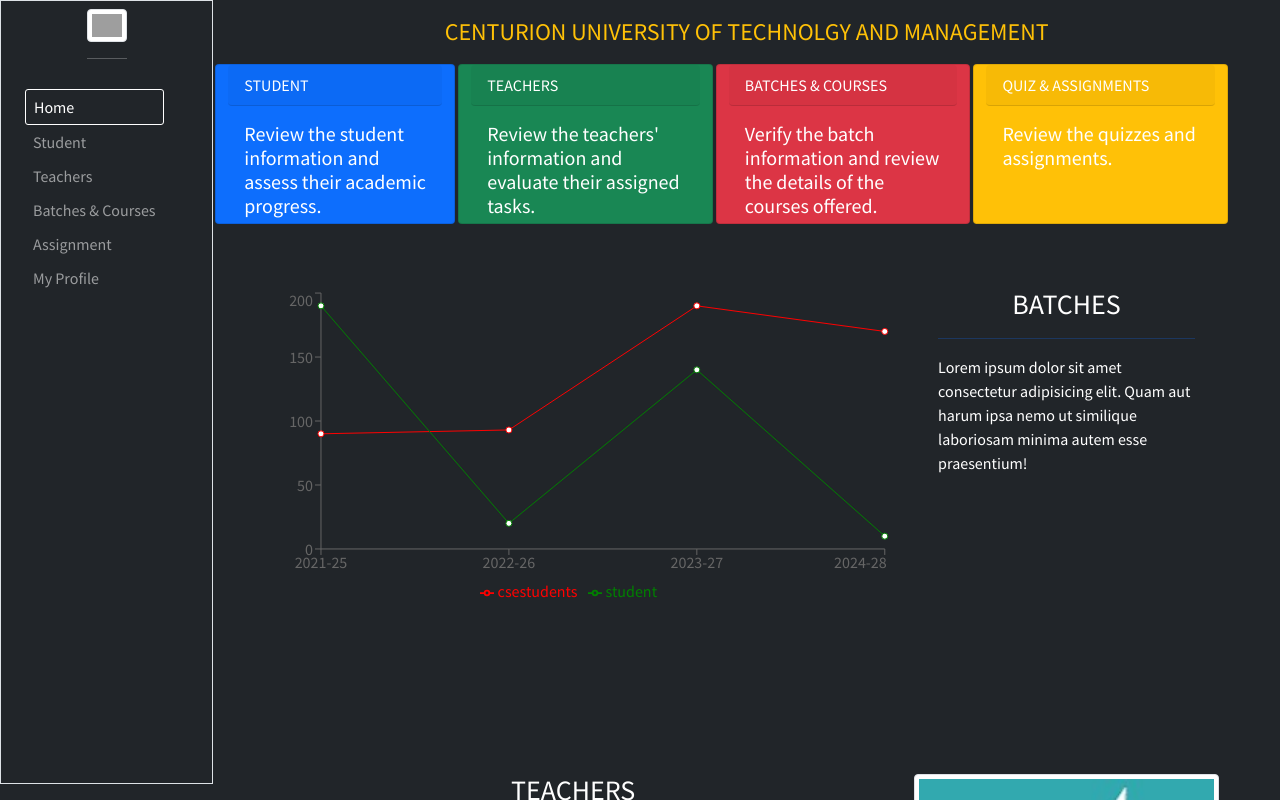
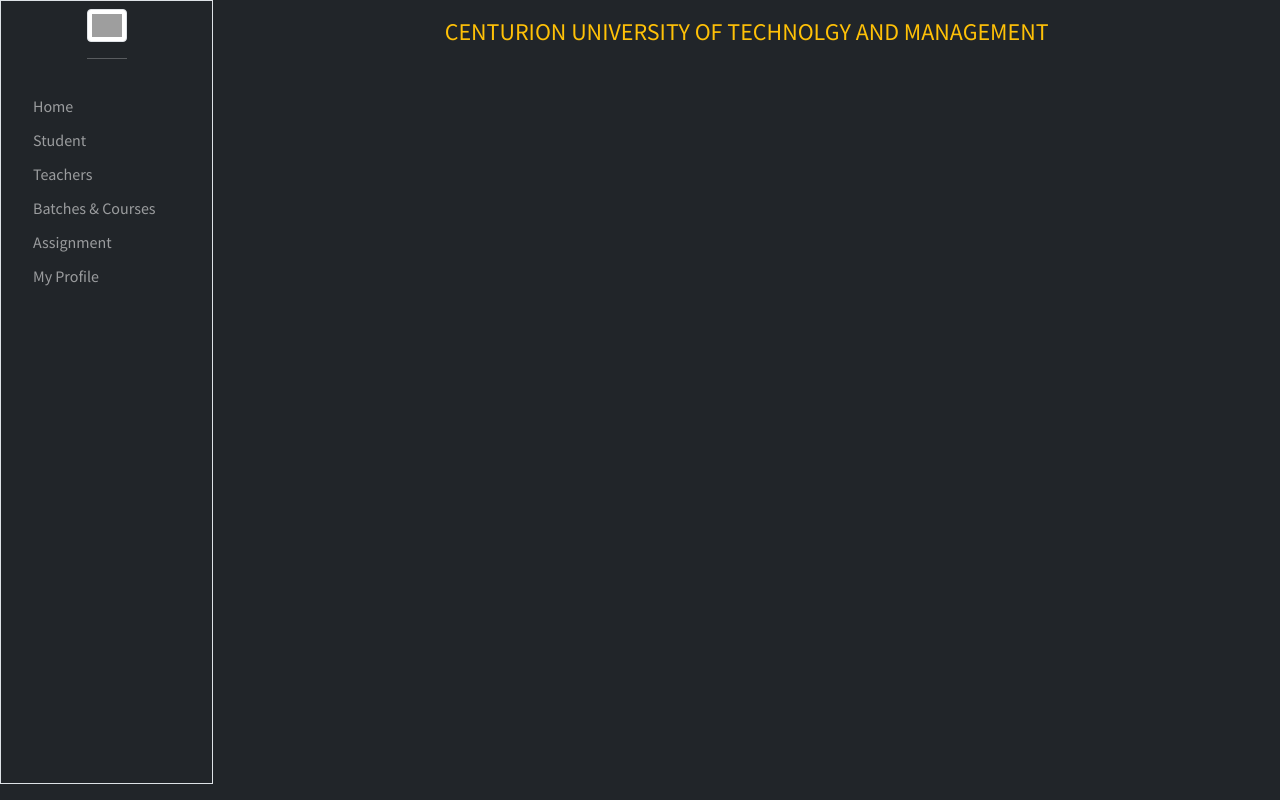
Before and after one commit to Ankit-Dalei/learning_management_system, a React (Create React App) app in the folder Frontend/lms/: page /Hod in a window 1280 px wide. Built offline with nearby package versions, Linux system fonts and the light colour scheme; grey boxes are pictures that could not be loaded.

Commit message:
more updated routing

```diff
--- a/Frontend/lms/src/App.js
+++ b/Frontend/lms/src/App.js
@@ -45,6 +45,7 @@
 import HodTeacherDetails from "./HodTeacher/HodTeacherDetails";
 import HodStudentDetails from "./HodStudent/HodStudentDetails";
 import HodStudentInfo from "./HodStudent/HodStudentInfo";
+import HodOutlet from "./HodOutlet";
 
 function App() {
   const getMode = () => {
@@ -99,7 +100,8 @@
           <Route path='/management_Assign' element={<Form/>}/>
      {/*  <Route path='/Navbar' element={<Navbar/>}/> */}
      <Route path="/Hod" element={<Hod/>}>
-      <Route index element={<Hodbody/>}/>
+      <Route index element={<HodOutlet/>}/>
+      <Route path="Home" element={<Hodbody/>}/>
       <Route path="Teacher" element={<HodTeacherbody/>}>
         <Route index element={<HodTeacherDetails/>}/>
         <Route path="TeacherDetails" element={<HodTeacherInfo/>}/>
--- a/Frontend/lms/src/Hodnavbar.js
+++ b/Frontend/lms/src/Hodnavbar.js
@@ -1,18 +1,14 @@
 import React, { useState, useEffect } from 'react';
-import { Link, useLocation } from 'react-router-dom';
+import { Link, useLocation,NavLink } from 'react-router-dom';
 
 const Hodnavbar = () => {
     const [activeLink, setActiveLink] = useState('');
     const location = useLocation();
 
     useEffect(() => {
+        // Set the active link based on the current pathname
         setActiveLink(location.pathname);
     }, [location.pathname]);
-
-    useEffect(() => {
-
-        setActiveLink(location.pathname || '/Hod');
-    }, []);
 
     return (
         <div className='container-fluid p-0 m-0' style={{ width: '100%' }}>
@@ -33,22 +29,22 @@
 
                         <ul className="navbar-nav me-auto mb-2 mb-lg-0 flex-column">
                             <li className="nav-item">
-                                <Link to='/Hod' className={`nav-link ${activeLink === '/Hod' ? 'active' : ''}`} onClick={() => setActiveLink('/Hod')}>Home</Link>
+                                <NavLink to='/Hod/Home' className='nav-link'>Home</NavLink>
                             </li>
                             <li className="nav-item">
-                                <Link to='/Hod/Student' className={`nav-link ${activeLink.startsWith('/Hod/Student') ? 'active' : ''}`} onClick={() => setActiveLink('/Hod/Student')}>Student</Link>
+                                <NavLink to='/Hod/Student' className='nav-link'>Student</NavLink>
                             </li>
                             <li className="nav-item">
-                                <Link to="/Hod/Teacher" className={`nav-link ${activeLink.startsWith('/Hod/Teacher') ? 'active' : ''}`} onClick={() => setActiveLink('/Hod/Teacher')}>Teachers</Link>
+                                <NavLink to="/Hod/Teacher" className='nav-link'>Teachers</NavLink>
                             </li>
                             <li className="nav-item">
-                                <Link to='/skkf' className={`nav-link ${activeLink === '/skkf' ? 'active' : ''}`} onClick={() => setActiveLink('/skkf')}>Batches & Courses</Link>
+                                <NavLink to='/skkf' className='nav-link'>Batches & Courses</NavLink>
                             </li>
                             <li className="nav-item">
-                                <Link to='/skkf' className={`nav-link ${activeLink === '/skkf' ? 'active' : ''}`} onClick={() => setActiveLink('/skkf')}>Assignment</Link>
+                                <NavLink to='/skkf' className='nav-link'>Assignment</NavLink>
                             </li>
                             <li className="nav-item">
-                                <Link to='/Hod/Profile' className={`nav-link ${activeLink === '/Hod/Profile' ? 'active' : ''}`} onClick={() => setActiveLink('/Hod/Profile')}>My Profile</Link>
+                                <NavLink to='/Hod/Profile' className='nav-link'>My Profile</NavLink>
                             </li>
                         </ul>
                     </div>
--- a/Frontend/lms/src/index.css
+++ b/Frontend/lms/src/index.css
@@ -18,6 +18,10 @@
   padding: 5px 10px; /* Adjust padding as needed */
   text-decoration: none; /* Remove underline from links */
 }
+.active{
+  border: 1px solid white; /* Border for active link */
+  border-radius: 3px;
+}
 
 .nav-link.active {
   border: 1px solid white; /* Border for active link */
```
